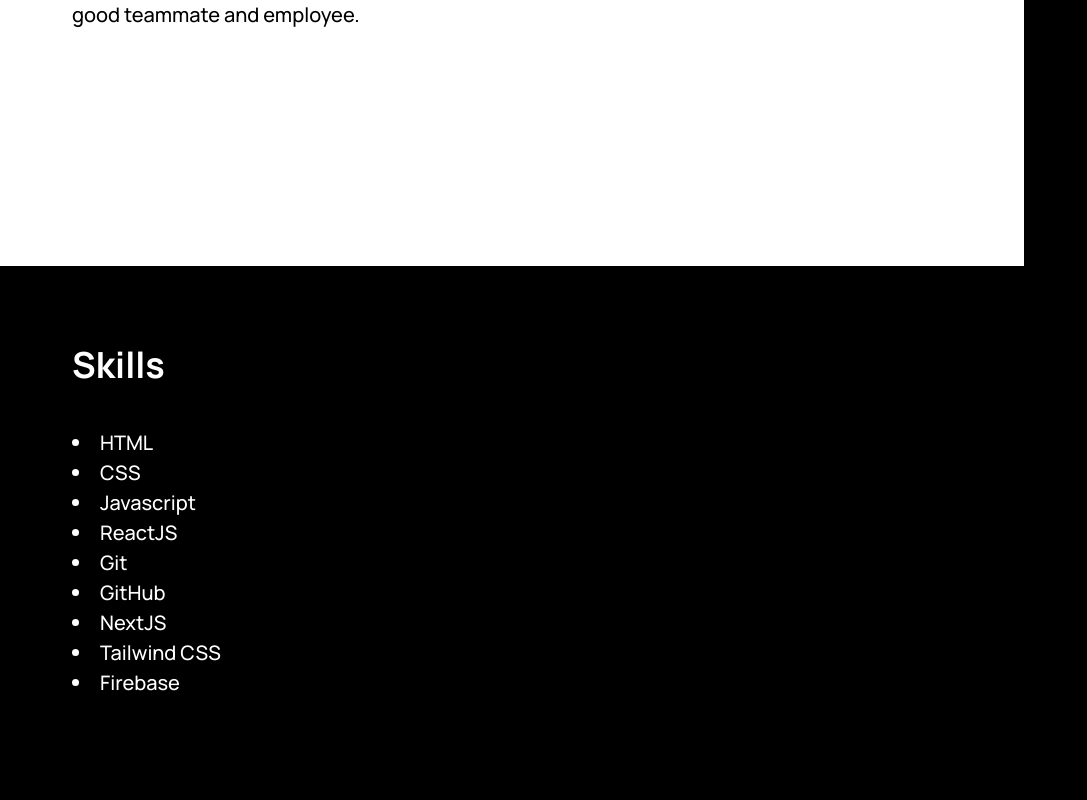
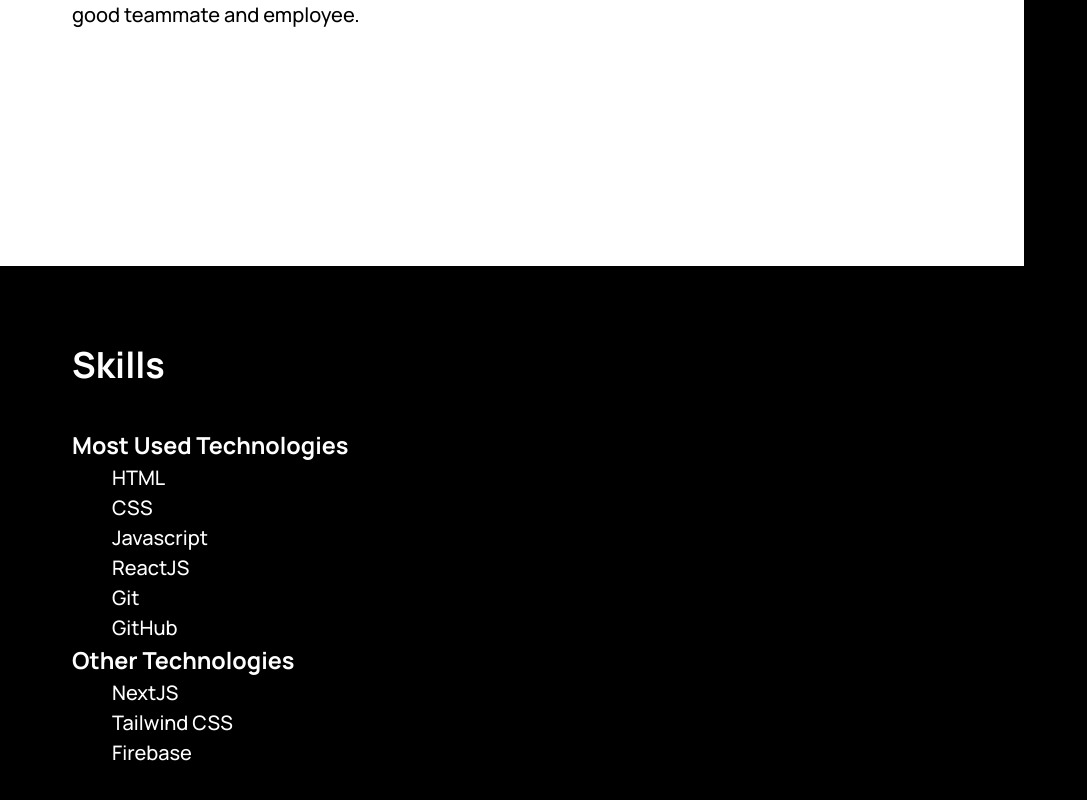
Before and after one commit to wazzupope/portfolio, a React (Vite) app: page / in a window 1280 px wide. Shown: the part 2134-2934 px from the top of the page, without its empty margins (0-1087 px from the left). Built offline with nearby package versions, Linux system fonts and the light colour scheme.

Commit message:
reorganize layout into two separate lists with containers

```diff
--- a/src/Skills.jsx
+++ b/src/Skills.jsx
@@ -5,15 +5,25 @@ function Skills() {
     <section id='skills'>
       <h2 id='skills-header'>Skills</h2>
       <div id='skills-container'>
+        <div id='stronger-skills-container'>
+          <h3 className='skills-subheader'>Most Used Technologies</h3>
+          <ul id='stronger-skills-list' className='skills-list'>
             <li className='skills-list-item'>HTML</li>
             <li className='skills-list-item'>CSS</li>
             <li className='skills-list-item'>Javascript</li>
             <li className='skills-list-item'>ReactJS</li>
             <li className='skills-list-item'>Git</li>
             <li className='skills-list-item'>GitHub</li>
+          </ul>
+        </div>
+        <div id='other-skills-container'>
+          <h3 className='skills-subheader'>Other Technologies</h3>
+          <ul id='other-skills-list' className='skills-list'>
             <li className='skills-list-item'>NextJS</li>
             <li className='skills-list-item'>Tailwind CSS</li>
             <li className='skills-list-item'>Firebase</li>
+          </ul>
+        </div>
       </div>
     </section>
   )
```
Lines whose indentation alone changed are shown as unchanged.
